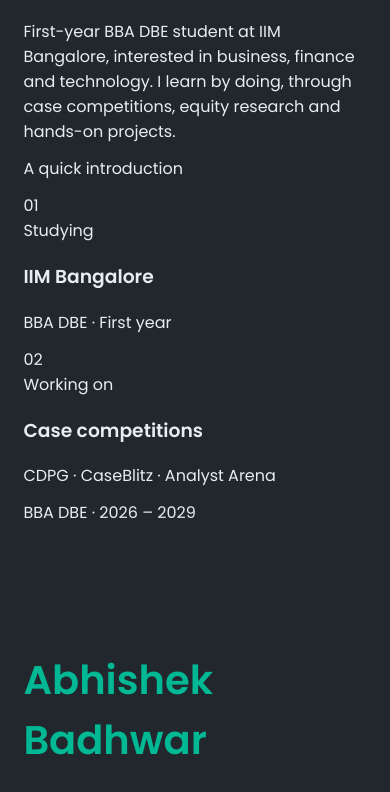
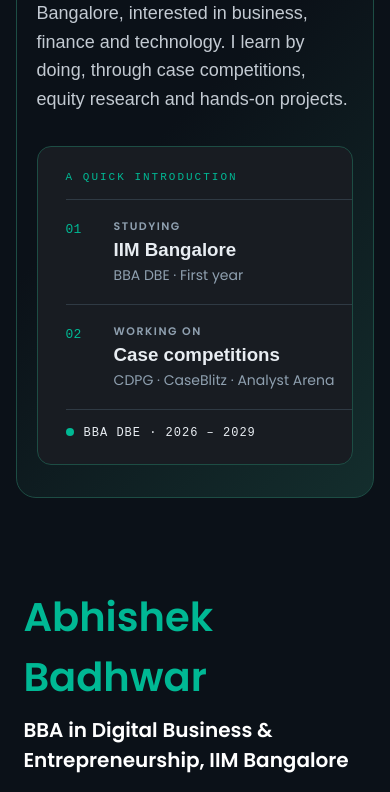
Before and after one commit to budhwarabhi27/Abhishek-Badhwar-Portfolio, a plain HTML site: page index.html in a window 390 px wide. Shown: the part 354-1146 px from the top of the page. Drawn offline with nearby package versions, Linux system fonts and the light colour scheme.

Commit message:
Refactor stylesheet with updated styles and layout

```diff
--- a/stylesheet.css
+++ b/stylesheet.css
@@ -7,7 +7,7 @@ body {
 	font-family: "Poppins", Arial, Helvetica, sans-serif;
 	font-size: 16px;
 	color: #e8edf2;
-	background-color: #22272d;
+	background-color: #0b1118;
 }
 
 section {
@@ -15,7 +15,6 @@ section {
 }
 
 #intro {
-	position: relative;
 	padding-top: 16px;
 	padding-bottom: 8px;
 }
@@ -75,34 +74,6 @@ nav a.active {
 	color: #00b894;
 }
 
-.hero {
-	min-height: 360px;
-	padding-right: 460px;
-}
-
-.tagline {
-	font-size: 20px;
-	font-weight: 600;
-	color: #ffffff;
-}
-
-.about {
-	max-width: 460px;
-	font-size: 14px;
-	color: #c3cad2;
-}
-
-.photo {
-	position: absolute;
-	top: 50%;
-	right: 6%;
-	transform: translateY(-50%);
-	width: 300px;
-	height: 300px;
-	object-fit: cover;
-	clip-path: circle();
-}
-
 .button {
 	display: inline-block;
 	margin-top: 12px;
@@ -118,6 +89,139 @@ nav a.active {
 .button:hover {
 	background: #ffffff;
 	color: #00b894;
+}
+
+.centralbox {
+	margin: 24px 6%;
+	padding: 48px;
+	border: 1px solid #1d4d44;
+	border-radius: 20px;
+	background: linear-gradient(135deg, #0b1118 45%, #1d4d44 160%);
+}
+
+.leftside,
+.infocard {
+	display: inline-block;
+	vertical-align: middle;
+}
+
+.leftside {
+	width: 52%;
+	padding-right: 4%;
+}
+
+.infocard {
+	width: 44%;
+	padding: 24px 28px;
+	background-color: #181c22;
+	border: 1px solid #1d4d44;
+	border-radius: 14px;
+}
+
+.centralbox h1 {
+	margin: 0 0 24px 0;
+	font-family: "Space Grotesk", Arial, sans-serif;
+	font-size: 72px;
+	line-height: 1;
+	color: #e8edf2;
+}
+
+.dot {
+	color: #00b894;
+}
+
+.intro-text {
+	max-width: 420px;
+	margin-bottom: 28px;
+	font-family: "Space Grotesk", Arial, sans-serif;
+	font-size: 18px;
+	line-height: 1.6;
+	color: #c3cad2;
+}
+
+.box-title {
+	margin: 0;
+	padding-bottom: 16px;
+	border-bottom: 1px solid #2f3a44;
+	font-family: "Space Mono", monospace;
+	font-size: 11px;
+	letter-spacing: 2px;
+	text-transform: uppercase;
+	color: #00b894;
+}
+
+.item {
+	position: relative;
+	padding: 18px 0 18px 48px;
+	border-bottom: 1px solid #2f3a44;
+}
+
+.number {
+	position: absolute;
+	left: 0;
+	top: 22px;
+	font-family: "Space Mono", monospace;
+	font-size: 13px;
+	color: #00b894;
+}
+
+.item-label {
+	margin: 0 0 4px 0;
+	font-size: 11px;
+	font-weight: 600;
+	letter-spacing: 1.5px;
+	text-transform: uppercase;
+	color: #8fa0b0;
+}
+
+.item h3 {
+	margin: 0 0 4px 0;
+	font-family: "Space Grotesk", Arial, sans-serif;
+}
+
+.item-sub {
+	margin: 0;
+	font-size: 14px;
+	color: #8fa0b0;
+}
+
+.status {
+	margin: 16px 0 0 0;
+	font-family: "Space Mono", monospace;
+	font-size: 12px;
+	letter-spacing: 1px;
+	text-transform: uppercase;
+}
+
+.status-dot {
+	display: inline-block;
+	width: 8px;
+	height: 8px;
+	margin-right: 10px;
+	border-radius: 50%;
+	background-color: #00b894;
+}
+
+.aboutme {
+	padding: 40px 6%;
+}
+
+.aboutme h1 {
+	margin-bottom: 8px;
+}
+
+.tagline {
+	margin-bottom: 20px;
+	font-size: 20px;
+	font-weight: 600;
+	color: #ffffff;
+}
+
+.about-text {
+	max-width: 760px;
+	font-size: 16px;
+	line-height: 1.7;
+	color: #c3cad2;
 }
 
 .card {
@@ -227,6 +331,12 @@ footer p {
 	background-color: #00b894;
 }
 
+@media (max-width: 1000px) {
+	.centralbox h1 {
+		font-size: 56px;
+	}
+}
+
 @media (max-width: 900px) {
 	.logo {
 		display: block;
@@ -239,20 +349,6 @@ footer p {
 
 	nav a {
 		padding: 6px 12px 6px 0;
-	}
-
-	.hero {
-		min-height: 0;
-		padding-right: 6%;
-	}
-
-	.photo {
-		position: static;
-		transform: none;
-		display: block;
-		width: 260px;
-		height: 260px;
-		margin-top: 24px;
 	}
 
 	.card-text {
@@ -271,3 +367,25 @@ footer p {
 		margin-top: 16px;
 	}
 }
+
+@media (max-width: 700px) {
+	.centralbox {
+		margin: 16px 4%;
+		padding: 32px 20px;
+	}
+
+	.leftside,
+	.infocard {
+		display: block;
+		width: 100%;
+		padding-right: 0;
+	}
+
+	.infocard {
+		margin-top: 32px;
+	}
+
+	.centralbox h1 {
+		font-size: 52px;
+	}
+}
```
